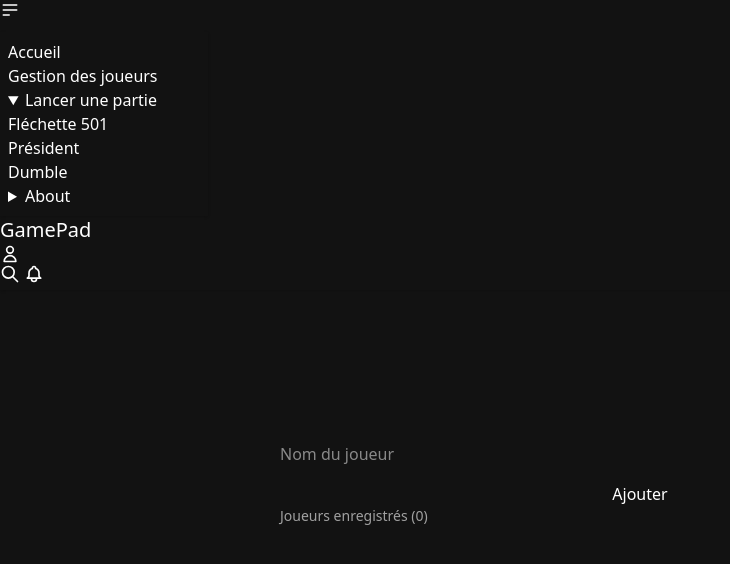
After one commit to gptoto/GamingPad, a Django app: page /joueurs/ in a window 1280 px wide, after a click on "Lancer une partie". The commit adds this page. Shown: the top 564 px of the page, without its empty margins (0-730 px from the left). Run offline with Django 3.2, Linux system fonts and the light colour scheme; data that the repository does not hold is empty; some libraries are stand-ins or nearby versions.

Commit message:
Modification de la 'saisie des joueurs' en 'gestion des joueurs'. Ajout de couleurs associées aux joueurs. Ajout d'une fenêtre de sélection des joueurs avant la partie

```diff
--- a/score/forms.py
+++ b/score/forms.py
@@ -5,15 +5,20 @@ from .models import ListeJoueurs, Suggestion
 class JoueurForm(forms.ModelForm): # Permet l'ajout de joueurs aux parties à venir
     class Meta:
         model = ListeJoueurs
-        fields = ['joueurNom','joueurElim',]
+        fields = ['joueurNom']
         widgets = {
             'joueurNom' : forms.TextInput(attrs = {
                 'class' : 'input w-full', # réfère une apparence DaisyUI ici
                 'placeholder' : 'Nom du joueur'
             }),
-            'joueurElim' : forms.Select(attrs = {
-                'class' : 'input w-full', # réfère une apparence DaisyUI ici
-            }),
+        }
+
+class CouleurForm(forms.ModelForm):
+    class Meta:
+        model = ListeJoueurs
+        fields = ['couleur']
+        widgets = {
+            'couleur': forms.Select(attrs={'class': 'select select-sm'}),
         }
 
 class SuggestionForm(forms.ModelForm): # Permet de saisir des suggestions en tant qu'invité (aucune connexion requise)
--- a/score/templates/partie/flechettes.html
+++ b/score/templates/partie/flechettes.html
@@ -7,7 +7,7 @@
     {% for joueur, reste, rang in joueurs_avec_reste %}
     <div class="bg-base-200 rounded-lg p-3 text-center">
         <p class="text-sm opacity-60"> <!-- Si possèdent un rang dans la partie actuelle, attribue une couleur aux joueurs -->
-            {{ joueur.joueurNom }}
+            <span style="color: {{ joueur.couleur }}; font-weight: bold;">{{ joueur.joueurNom }}</span>
             {% if rang == 1 %}
             <span class="badge" style="background-color: gold; color: black;">1</span>
             {% elif rang == 2 %}
@@ -28,7 +28,7 @@
     <p class="text-sm opacity-60 mb-2">Tour {{ tour.numero }}</p>
     <div class="grid grid-cols-2 gap-2">
         {% for score in tour.scores.all %}
-        <span>{{ score.joueur.joueurNom }}</span>
+        <span style="color: {{ score.joueur.couleur }}; font-weight: bold;">{{ score.joueur.joueurNom }}</span>
         <span class="text-right">
             {{ score.score }}
             {% if score.casse %}<span class="badge badge-warning badge-sm ml-1">Casse</span>{% endif %}
@@ -45,7 +45,7 @@
     <!-- Pour chaque joueur ; affiche son nom, puis soit un champ de saisie du score, soit un badge "A gagné" (s'il a déjà un rang enregistré) -->
     <div class="grid grid-cols-2 gap-2 mb-3 items-center">
         {% for joueur, reste, rang in joueurs_avec_reste %}
-        <label>{{ joueur.joueurNom }}</label>
+        <label><span style="color: {{ joueur.couleur }}; font-weight: bold;">{{ joueur.joueurNom }}</span></label>
         {% if rang %}
         <span class="badge badge-success">A gagné</span>
         {% else %}
--- /dev/null
+++ b/score/templates/partie/gestion_joueurs.html
@@ -0,0 +1,37 @@
+{% extends "partie/base.html" %} <!-- Import du corps HTML dans base.html pour éviter de tout réécrire -->
+
+{% block content %}
+    <form method = "POST" class="space-y-4 flex flex-col">
+        {% csrf_token %} <!-- génère un token unique et permet à django de sécuriser le formulaire à transmettre -->
+        {{form.joueurNom}}
+        <button type="submit" class="btn btn-primary">Ajouter</button> <!-- type permet de préciser que c'est un bouton de soumission -->
+    </form>
+<div class="divider"></div>
+
+<p class="text-sm opacity-60 mb-2">Joueurs enregistrés ({{ joueurs|length }})</p>
+
+
+<div class="space-y-2">
+    {% for jrs in joueurs %} <!-- boucle, fais références à la liste employes reçue depuis views.py depuis la BDD (en JSON auparavant) -->
+    <div class="p-3 bg-base-200 rounded-lg flex items-center justify-between">
+        <span style="color: {{ jrs.couleur }}; font-weight: bold;">{{ jrs.joueurNum }} - {{ jrs.joueurNom }}</span>
+        <div class="flex items-center gap-2">
+            <form method="POST" action="{% url 'changer_couleur' jrs.id %}">
+                {% csrf_token %}
+                <select name="couleur" class="select select-sm" onchange="this.form.submit()">
+                    {% for valeur, nom in jrs.couleurs.items %}
+                    <option value="{{ valeur }}" style="color: {{ valeur }};" {% if valeur == jrs.couleur %}selected{% endif %}>{{ nom }}</option>
+                    {% endfor %}
+                </select>
+            </form>
+            <form method="POST" action="{% url 'suppression_joueurs' jrs.id %}"> <!-- Le form est une notion HTML qui déclenche une requête, ici de suppression en y liant un id -->
+                {% csrf_token %}
+                <button type="submit" class="btn btn-error btn-sm">Supprimer</button>
+            </form>
+        </div>
+    </div>
+    {% endfor %}
+</div>
+
+<div class="divider"></div>
+{% endblock %}
--- a/score/templates/partie/navbar.html
+++ b/score/templates/partie/navbar.html
@@ -8,14 +8,14 @@
         tabindex="-1"
         class="menu menu-lg dropdown-content bg-base-100 rounded-box z-1 mt-3 w-52 p-2 shadow">
         <li><a href="{% url 'accueil' %}">Accueil</a></li>
-        <li><a href="{% url 'joueurs' %}">Saisie des joueurs</a></li>
+        <li><a href="{% url 'gestion_joueurs' %}">Gestion des joueurs</a></li>
         <li>
           <details>
             <summary>Lancer une partie</summary>
             <ul>
-              <li><a href="{% url 'partie_Flechette' %}">Partie de Fléchettes 501</a></li>
-              <li><a href="{% url 'partie_President' %}">Partie de Président</a></li>
-              <li><a href="{% url 'partie_Dumble' %}">Partie de Dumble</a></li>
+              <li><a href="{% url 'selection_partie' 'flechette' %}">Fléchette 501</a></li> <!-- Le type de jeu est transmis à la sélection de joueurs, qui transmettra ensuite la nature du jeu au bouton de lancement -->
+              <li><a href="{% url 'selection_partie' 'president' %}">Président</a></li>
+              <li><a href="{% url 'selection_partie' 'dumble' %}">Dumble</a></li>
             </ul>
           </details>
         </li>
@@ -32,7 +32,6 @@
             </ul>
           </details>
         </li>
-
       </ul>
     </div>
   </div>
--- a/score/templates/partie/recap_flechette.html
+++ b/score/templates/partie/recap_flechette.html
@@ -30,7 +30,7 @@
                 <span class="badge" style="background-color: #90EE90; color: black;">{{ forloop.counter }}</span>
                 {% endif %}
             </td>
-            <td>{{ s.joueur__joueurNom }}</td>
+            <td><span style="color: {{ s.joueur__couleur }}; font-weight: bold;">{{ s.joueur__joueurNom }}</span></td>
             <td class="text-right">{{ s.total }}</td>
         </tr>
         {% endfor %}
--- a/score/urls.py
+++ b/score/urls.py
@@ -7,8 +7,10 @@ urlpatterns = [
     path('', views.affiche_accueil, name='accueil'),
 
     # Gestion des joueurs/partie
-    path('score/', views.joueurs_view, name='joueurs'),
-    path('supprimer/<int:id>', views.suppr_Joueurs, name='suppression_joueurs'),
+    path('joueurs/', views.gestion_joueurs, name='gestion_joueurs'),
+    path('joueurs/couleur/<int:id>/', views.changer_couleur, name='changer_couleur'),
+    path('joueurs/supprimer/<int:id>/', views.suppr_Joueurs, name='suppression_joueurs'),
+    path('selection/<str:type_jeu>/', views.selection_partie, name='selection_partie'),
     path('raz/<str:type_jeu>/', views.raz_Partie, name='raz_partie'),
 
     # flechette
--- a/score/views.py
+++ b/score/views.py
@@ -6,8 +6,15 @@ from django.shortcuts import render, redirect, get_object_or_404
 from django.db.models import Sum, Max
 from django.utils import timezone
 
-from score.forms import JoueurForm, SuggestionForm
-from .models import ListeJoueurs, Partie, Suggestion, Tour, ScoreTour, ClassementPartie, Suggestion
+from score.forms import JoueurForm, CouleurForm, SuggestionForm
+from .models import ListeJoueurs, Partie, Suggestion, Tour, ScoreTour, ClassementPartie
+
+def changer_couleur(request, id):
+    joueur = get_object_or_404(ListeJoueurs, id=id)
+    if request.method == "POST":
+        joueur.couleur = request.POST.get('couleur')
+        joueur.save()
+    return redirect('gestion_joueurs')
 
 
 def raz_Partie(request, type_jeu): #RAZ de la partie
@@ -16,6 +23,10 @@ def raz_Partie(request, type_jeu): #RAZ de la partie
     if partie_id:
         Partie.objects.filter(id=partie_id).delete()
         del request.session[nom_var_session]
+
+    cle_selection = f'joueurs_{type_jeu}' # TODO : eclaircir ce point
+    if cle_selection in request.session:
+        del request.session[cle_selection]
 
     routes_par_jeu = { #Gestion dynamique des routes de RAZ + regroupement pour ne pas gérer dans urls.py
         'flechette': 'partie_Flechette',
@@ -27,12 +38,44 @@ def raz_Partie(request, type_jeu): #RAZ de la partie
 def affiche_accueil(request):
     return render(request, 'partie/accueil.html')
 
+def selection_partie(request, type_jeu): # Page de sélection des joueurs avant le lancement de la partie
+    joueurs = ListeJoueurs.objects.order_by('joueurNum')
+
+    if request.method == "POST": # TODO : eclaircir ce point
+        ids_selectionnes = request.POST.getlist('joueurs_selectionnes')
+        request.session[f'joueurs_{type_jeu}'] = ids_selectionnes
+
+        routes_par_jeu = {  # Construit le lien pour le bouton de lancement de partie
+            'flechette' : 'partie_Flechette',
+            'president': 'partie_President',
+            'dumble': 'partie_Dumble',
+        }
+        return redirect(routes_par_jeu.get(type_jeu, 'accueil'))
+
+    noms_jeu = {
+        'flechette': 'Fléchettes',
+        'president': 'Président',
+        'dumble': 'Dumble',
+    }
+
+    return render(request, 'partie/selection_joueurs.html', {
+        'joueurs':joueurs,
+        'type_jeu': type_jeu,
+        'nom_jeu': noms_jeu.get(type_jeu, type_jeu)
+    })
+
+
 def debut_Flechettes(request):
+    if 'joueurs_flechette' not in request.session:
+        return redirect('selection_partie', type_jeu='flechette')
+
+    ids_selectionnes = request.session.get('joueurs_flechette')
+
     # Récupère la partie en cours (ou en crée une nouvelle)
     partie_id = request.session.get('partie_flechette_id')
 
     # Si une partie est enregistrée en base sans date_fin (donc en cours), la supprimer pour recommencer une partie propre
-    Partie.objects.filter(typeJeu='', dateFin__isnull=True).exclude(id=partie_id).delete()
+    Partie.objects.filter(typeJeu='flechette', dateFin__isnull=True).exclude(id=partie_id).delete()
 
     partie = None
     if partie_id:
@@ -41,7 +84,7 @@ def debut_Flechettes(request):
         partie = Partie.objects.create(typeJeu='flechette')
         request.session['partie_flechette_id'] = partie.id
 
-    joueurs_actifs = ListeJoueurs.objects.filter(joueurElim=1).order_by('joueurNum')
+    joueurs_actifs = ListeJoueurs.objects.filter(id__in=ids_selectionnes).order_by('joueurNum')
     tours_jouees = partie.tours.order_by('numero')
 
     if request.method == "POST" and 'valider_tour' in request.POST:
@@ -121,7 +164,8 @@ def debut_Dumble(request):
 def fin_partie(request, partie_id): # Calcul le score final des joueurs, qui gagne la partie (en fonction du type de jeu), enregistre ces infos puis les affiche
     partie = get_object_or_404(Partie, id=partie_id)
 
-    joueurs = ListeJoueurs.objects.filter(joueurElim=1) # Récupère uniquement les joueurs actifs (1 = Actif, cf la bdd) via un filtre
+    ids_selectionnes = request.session.get(f'joueurs_{partie.typeJeu}', [])
+    joueurs = ListeJoueurs.objects.filter(id__in=ids_selectionnes)
 
     if partie.typeJeu == "flechette":
         score_totaux = []
@@ -133,6 +177,7 @@ def fin_partie(request, partie_id): # Calcul le score final des joueurs, qui gag
             total = ScoreTour.objects.filter(tour__partie=partie, joueur=classement.joueur, casse=False).aggregate(Sum('score'))['score__sum']  or 0
             score_totaux.append({
                 'joueur__joueurNom': classement.joueur.joueurNom,
+                'joueur_couleur': classement.joueur.couleur,
                 'joueur_id': classement.joueur.id,
                 'total': total,
             })
@@ -145,7 +190,8 @@ def fin_partie(request, partie_id): # Calcul le score final des joueurs, qui gag
             total = ScoreTour.objects.filter(tour__partie=partie, joueur=joueur, casse=False).aggregate(Sum('score'))['score__sum']  or 0
             restants.append({
                 'joueur__joueurNom': joueur.joueurNom,
-                'joueurs_id': joueur.id,
+                'joueur_couleur': joueur.couleur,
+                'joueur_id': joueur.id,
                 'total': 501 - total,
             })
 
@@ -174,6 +220,9 @@ def fin_partie(request, partie_id): # Calcul le score final des joueurs, qui gag
 
     if request.session.get('partie_flechette_id') == partie.id:
         del request.session['partie_flechette_id']
+    if request.session.get(f'joueurs_{partie.typeJeu}'):
+        del request.session[f'joueurs_{partie.typeJeu}']
+
 
     template_recap = { # nommage de l'url dynamique selon le type de jeu
         'flechette': 'partie/recap_flechette.html',
@@ -189,17 +238,17 @@ def fin_partie(request, partie_id): # Calcul le score final des joueurs, qui gag
 
 # Gestion de la liste de joueurs
 
-def joueurs_view(request):
+def gestion_joueurs(request):
     if request.method == "POST":
         form = JoueurForm(request.POST)
         if form.is_valid():
             form.save()
-            return redirect('joueurs')
+            return redirect('gestion_joueurs')
     else:
         form = JoueurForm()
 
-    joueurs = ListeJoueurs.objects.all()
-    return render(request, 'partie/joueurs.html', {
+    joueurs = ListeJoueurs.objects.order_by('joueurNum')
+    return render(request, 'partie/gestion_joueurs.html', {
         'form': form,
         'joueurs': joueurs,
     })
@@ -216,8 +265,8 @@ def suppr_Joueurs(request, id):
                 j.joueurNum = index
                 j.save()
 
-        return redirect('joueurs')
-    return redirect('joueurs') #else
+        return redirect('gestion_joueurs')
+    return redirect('gestion_joueurs') #else
 
 # --- Gestion des suggestions
 
```
Also changed, not shown: score/models.py (+36 -5 lines), score/templates/partie/joueurs.html (deleted, +0 -29 lines), score/templates/partie/selection_joueurs.html (added, +72 -0 lines), score/migrations/0006_auto_20260910_0142.py (added).
